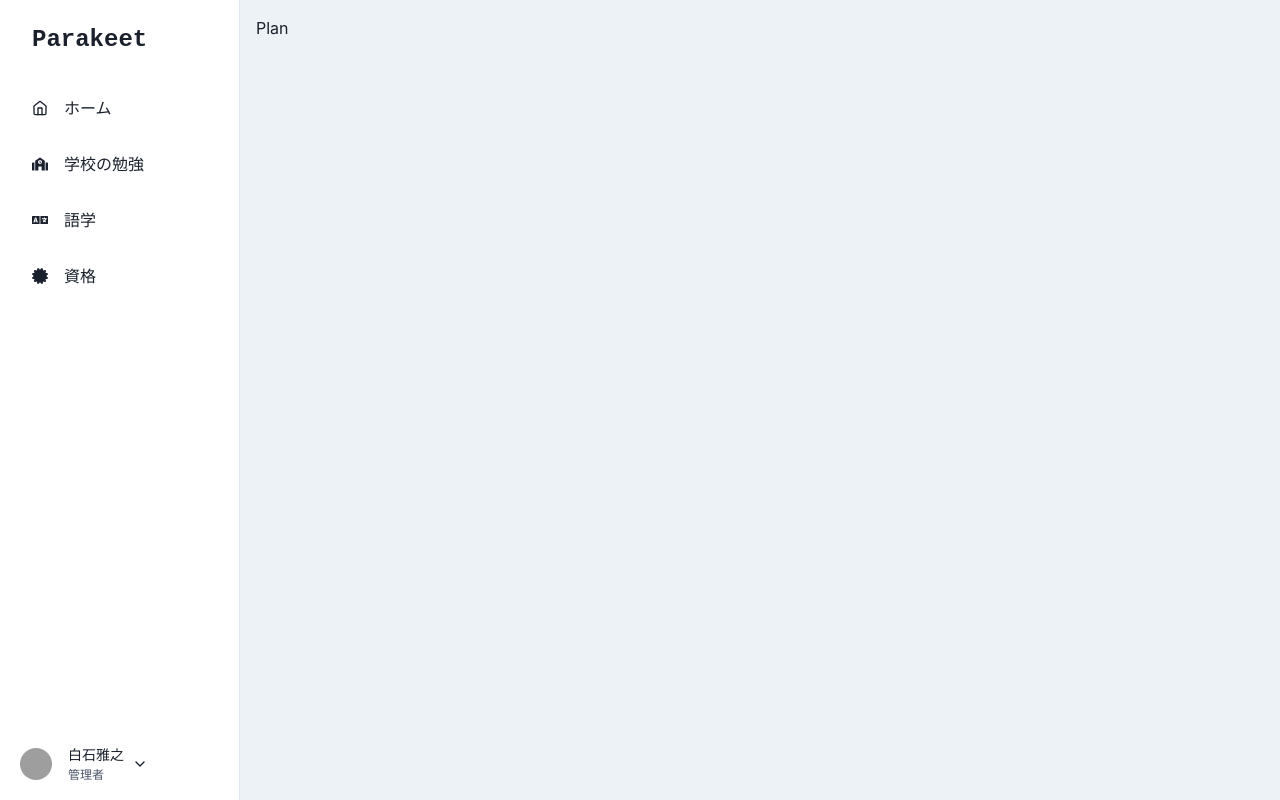
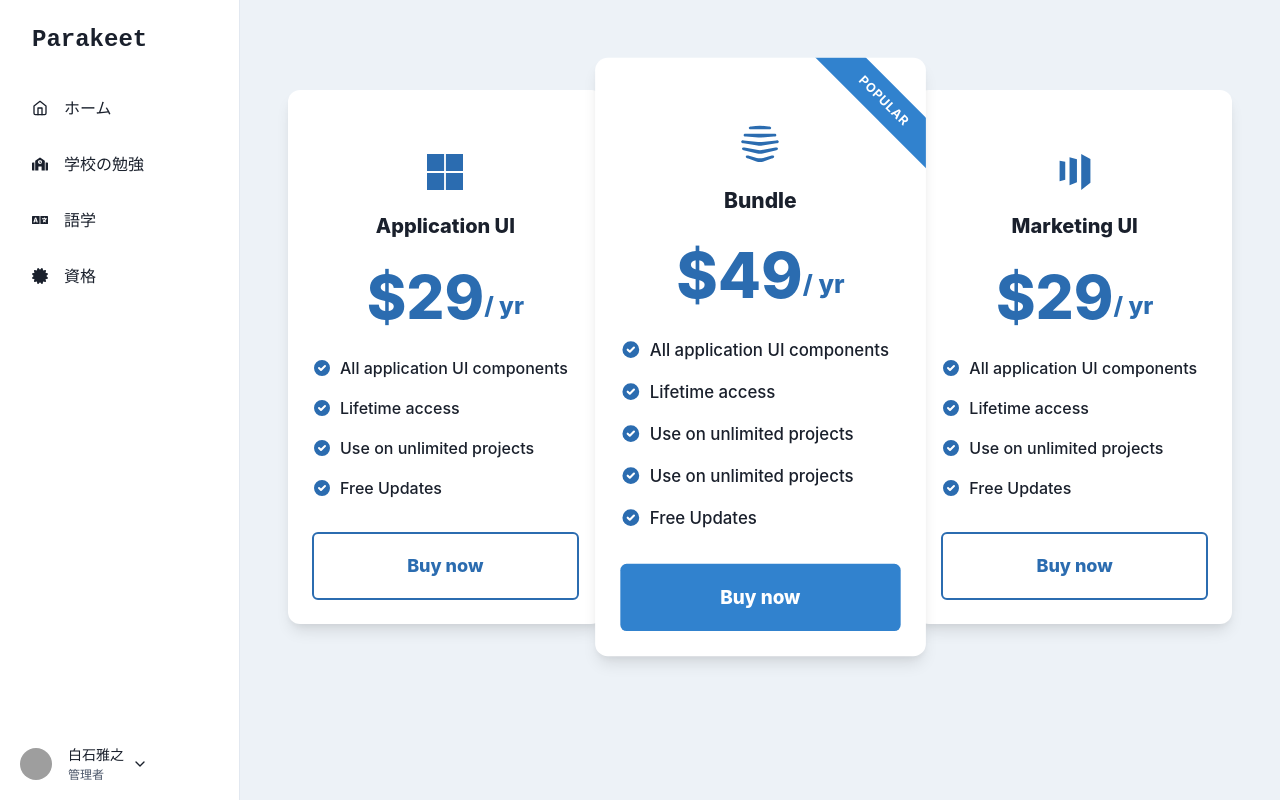
Before and after one commit to okpyjs/chatgpt-speech-front, a React (Create React App) app: page /plan in a window 1280 px wide. Built offline with nearby package versions, Linux system fonts and the light colour scheme; grey boxes are pictures that could not be loaded.

Commit message:
add plan component

```diff
--- /dev/null
+++ b/src/pages/plan/ActionButton.tsx
@@ -0,0 +1,12 @@
+import { Button, ButtonProps } from '@chakra-ui/react'
+
+export const ActionButton = (props: ButtonProps) => (
+  <Button
+    colorScheme="blue"
+    size="lg"
+    w="full"
+    fontWeight="extrabold"
+    py={{ md: '8' }}
+    {...props}
+  />
+)
--- /dev/null
+++ b/src/pages/plan/Card.tsx
@@ -0,0 +1,27 @@
+import { Box, BoxProps, useColorModeValue } from '@chakra-ui/react'
+import { CardBadge } from './CardBadge'
+
+export interface CardProps extends BoxProps {
+  isPopular?: boolean
+}
+
+export const Card = (props: CardProps) => {
+  const { children, isPopular, ...rest } = props
+  return (
+    <Box
+      bg={useColorModeValue('white', 'gray.700')}
+      position="relative"
+      px="6"
+      pb="6"
+      pt="16"
+      overflow="hidden"
+      shadow="lg"
+      maxW="md"
+      width="100%"
+      {...rest}
+    >
+      {isPopular && <CardBadge>Popular</CardBadge>}
+      {children}
+    </Box>
+  )
+}
--- /dev/null
+++ b/src/pages/plan/CardBadge.tsx
@@ -0,0 +1,29 @@
+import { Flex, FlexProps, Text, useColorModeValue } from '@chakra-ui/react'
+
+export const CardBadge = (props: FlexProps) => {
+  const { children, ...flexProps } = props
+  return (
+    <Flex
+      bg={useColorModeValue('blue.500', 'blue.200')}
+      position="absolute"
+      right={-20}
+      top={6}
+      width="240px"
+      transform="rotate(45deg)"
+      py={2}
+      justifyContent="center"
+      alignItems="center"
+      {...flexProps}
+    >
+      <Text
+        fontSize="xs"
+        textTransform="uppercase"
+        fontWeight="bold"
+        letterSpacing="wider"
+        color={useColorModeValue('white', 'gray.800')}
+      >
+        {children}
+      </Text>
+    </Flex>
+  )
+}
--- /dev/null
+++ b/src/pages/plan/PricingCard.tsx
@@ -0,0 +1,60 @@
+import {
+    Flex,
+    Heading,
+    Icon,
+    List,
+    ListIcon,
+    ListItem,
+    Text,
+    useColorModeValue,
+    VStack,
+  } from '@chakra-ui/react'
+  import { ElementType, ReactElement } from 'react'
+  import { HiCheckCircle } from 'react-icons/hi'
+  import { Card, CardProps } from './Card'
+
+  export interface PricingCardData {
+    features: string[]
+    name: string
+    price: string
+  }
+
+  interface PricingCardProps extends CardProps {
+    data: PricingCardData
+    icon: ElementType
+    button: ReactElement
+  }
+
+  export const PricingCard = (props: PricingCardProps) => {
+    const { data, icon, button, ...rest } = props
+    const { features, price, name } = data
+    const accentColor = useColorModeValue('blue.600', 'blue.200')
+
+    return (
+      <Card rounded={{ sm: 'xl' }} {...rest}>
+        <VStack spacing={6}>
+          <Icon aria-hidden as={icon} fontSize="4xl" color={accentColor} />
+          <Heading size="md" fontWeight="extrabold">
+            {name}
+          </Heading>
+        </VStack>
+        <Flex align="flex-end" justify="center" fontWeight="extrabold" color={accentColor} my="8">
+          <Heading size="3xl" fontWeight="inherit" lineHeight="0.9em">
+            {price}
+          </Heading>
+          <Text fontWeight="inherit" fontSize="2xl">
+            / yr
+          </Text>
+        </Flex>
+        <List spacing="4" mb="8" maxW="28ch" mx="auto">
+          {features.map((feature, index) => (
+            <ListItem fontWeight="medium" key={index}>
+              <ListIcon fontSize="xl" as={HiCheckCircle} marginEnd={2} color={accentColor} />
+              {feature}
+            </ListItem>
+          ))}
+        </List>
+        {button}
+      </Card>
+    )
+  }
--- /dev/null
+++ b/src/pages/plan/index.tsx
@@ -0,0 +1,77 @@
+import { Box, SimpleGrid, useColorModeValue } from '@chakra-ui/react'
+import { SiHive, SiMarketo, SiMicrosoft } from 'react-icons/si'
+import { PricingCard } from './PricingCard'
+import { ActionButton } from './ActionButton'
+
+export const Plan = () => (
+  <Box
+    as="section"
+    // bg={useColorModeValue('gray.50', 'gray.800')}
+    py="14"
+    px={{ base: '4', md: '8' }}
+  >
+    <SimpleGrid
+      columns={{ base: 1, lg: 3 }}
+      spacing={{ base: '8', lg: '0' }}
+      maxW="7xl"
+      mx="auto"
+      justifyItems="center"
+      alignItems="center"
+    >
+      <PricingCard
+        data={{
+          price: '$29',
+          name: 'Application UI',
+          features: [
+            'All application UI components',
+            'Lifetime access',
+            'Use on unlimited projects',
+            'Free Updates',
+          ],
+        }}
+        icon={SiMicrosoft}
+        button={
+          <ActionButton variant="outline" borderWidth="2px">
+            Buy now
+          </ActionButton>
+        }
+      />
+      <PricingCard
+        zIndex={1}
+        isPopular
+        transform={{ lg: 'scale(1.05)' }}
+        data={{
+          price: '$49',
+          name: 'Bundle',
+          features: [
+            'All application UI components',
+            'Lifetime access',
+            'Use on unlimited projects',
+            'Use on unlimited projects',
+            'Free Updates',
+          ],
+        }}
+        icon={SiHive}
+        button={<ActionButton>Buy now</ActionButton>}
+      />
+      <PricingCard
+        data={{
+          price: '$29',
+          name: 'Marketing UI',
+          features: [
+            'All application UI components',
+            'Lifetime access',
+            'Use on unlimited projects',
+            'Free Updates',
+          ],
+        }}
+        icon={SiMarketo}
+        button={
+          <ActionButton variant="outline" borderWidth="2px">
+            Buy now
+          </ActionButton>
+        }
+      />
+    </SimpleGrid>
+  </Box>
+)
--- a/src/routes/router.tsx
+++ b/src/routes/router.tsx
@@ -10,6 +10,7 @@ import Home from "../pages/home"
 import SidebarWithHeader from "../layouts/sidebar";
 import Login from '../pages/register/Login';
 import EmailVerificationForm from '../pages/register/MailVerify';
+import { Plan } from '../pages/plan';
 
 export const Router = () => (
     <BrowserRouter>
@@ -25,7 +26,7 @@ export const Router = () => (
             <Route path="/certificate" element={<SidebarWithHeader children={"Certificate"} name="certificate"/>}></Route>
             <Route path="/profile" element={<SidebarWithHeader children={"Profile"} name="profile"/>}></Route>
             <Route path="/setting" element={<SidebarWithHeader children={"Setting"} name="certificate"/>}></Route>
-            <Route path="/plan" element={<SidebarWithHeader children={"Plan"} name="plan"/>}></Route>
+            <Route path="/plan" element={<SidebarWithHeader children={<Plan />} name="plan"/>}></Route>
             {/* <Route path="*" element={<Navigate to={"/"}/>}></Route> */}
         </Routes>
     </BrowserRouter>
```
